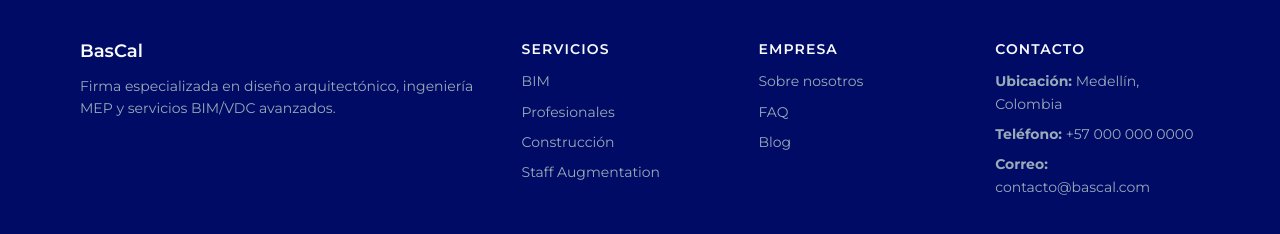
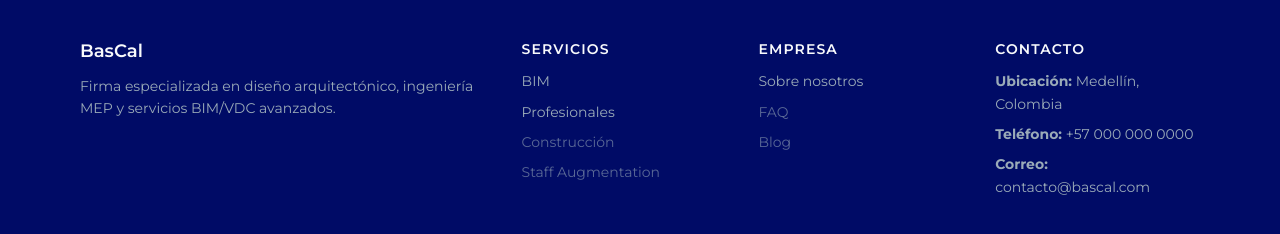
Before and after one commit to BRAYANRIASCOS01/web_BasCal, a React (Vite) app: page /es in a window 1280 px wide. Shown: the part 6366-6600 px from the top of the page. Built offline with nearby package versions, Linux system fonts and the light colour scheme.

Commit message:
desactivacion footer secciones como FAQ, BLOG y servicios que no estan programados

```diff
--- a/src/shared/components/Footer.jsx
+++ b/src/shared/components/Footer.jsx
@@ -4,8 +4,20 @@ import { useTranslation } from "react-i18next";
 const Footer = () => {
   const { t } = useTranslation();
   const { lang = "es" } = useParams();
+  const disabledLabel = t("navbar.inProgress", lang === "en" ? "In development" : "En desarrollo");
 
   const to = (path) => `/${lang}${path === "/" ? "" : path}`;
+  const serviceLinks = [
+    { key: "bim", to: to("/servicios/bim"), disabled: false },
+    { key: "professionals", to: to("/servicios/profesionales"), disabled: false },
+    { key: "construction", disabled: true },
+    { key: "staffAugmentation", disabled: true },
+  ];
+  const companyLinks = [
+    { key: "about", to: to("/empresa/sobre-nosotros"), disabled: false },
+    { key: "faq", disabled: true },
+    { key: "blog", disabled: true },
+  ];
 
   return (
     <footer className="footer">
@@ -20,18 +32,17 @@ const Footer = () => {
         <div className="footer__column">
           <h4 className="footer__heading">{t("home.footer.services.title")}</h4>
           <ul>
-            <li>
-              <NavLink to={to("/servicios/bim")}>BIM</NavLink>
-            </li>
-            <li>
-              <NavLink to={to("/servicios/profesionales")}>Profesionales</NavLink>
-            </li>
-            <li>
-              <NavLink to={to("/servicios/construccion")}>Construcción</NavLink>
-            </li>
-            <li>
-              <NavLink to={to("/servicios/staff-augmentation")}>Staff Augmentation</NavLink>
-            </li>
+            {serviceLinks.map((item) => (
+              <li key={item.key}>
+                {item.disabled ? (
+                  <span className="footer__link footer__link--disabled" aria-disabled="true" title={disabledLabel}>
+                    {t(`navbar.servicesItems.${item.key}`)}
+                  </span>
+                ) : (
+                  <NavLink to={item.to}>{t(`navbar.servicesItems.${item.key}`)}</NavLink>
+                )}
+              </li>
+            ))}
           </ul>
         </div>
 
@@ -39,17 +50,17 @@ const Footer = () => {
         <div className="footer__column">
           <h4 className="footer__heading">{t("navbar.company")}</h4>
           <ul>
-            <li>
-              <NavLink to={to("/empresa/sobre-nosotros")}>
-                {t("navbar.companyItems.about")}
-              </NavLink>
-            </li>
-            <li>
-              <NavLink to={to("/empresa/faq")}>FAQ</NavLink>
-            </li>
-            <li>
-              <NavLink to={to("/empresa/blog")}>Blog</NavLink>
-            </li>
+            {companyLinks.map((item) => (
+              <li key={item.key}>
+                {item.disabled ? (
+                  <span className="footer__link footer__link--disabled" aria-disabled="true" title={disabledLabel}>
+                    {t(`navbar.companyItems.${item.key}`)}
+                  </span>
+                ) : (
+                  <NavLink to={item.to}>{t(`navbar.companyItems.${item.key}`)}</NavLink>
+                )}
+              </li>
+            ))}
           </ul>
         </div>
 
--- a/src/styles/components/footer.css
+++ b/src/styles/components/footer.css
@@ -54,6 +54,18 @@
   color: inherit;
 }
 
+.footer__link {
+  color: inherit;
+}
+
+.footer__link--disabled {
+  display: inline-flex;
+  align-items: center;
+  opacity: 0.58;
+  cursor: not-allowed;
+  user-select: none;
+}
+
 .footer a:hover {
   color: var(--color-text);
 }
```
